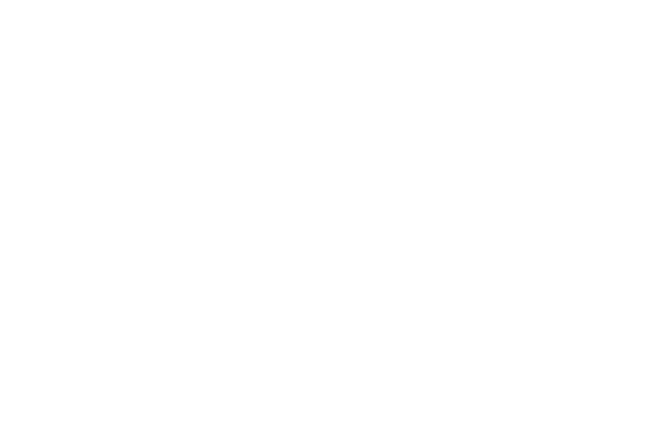
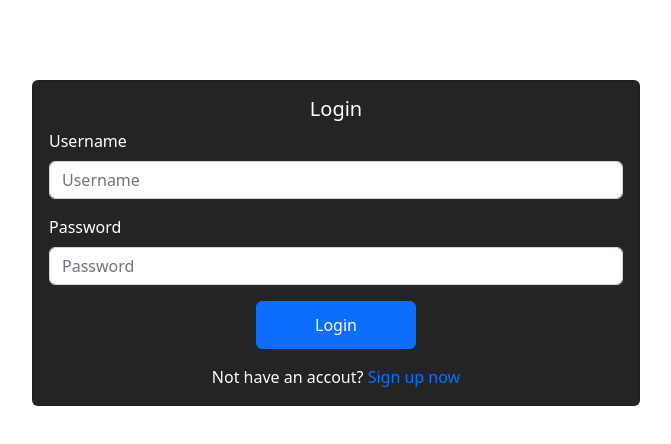
Before and after one commit to nghiavt2906/Web-Scraping-FE, a React (Vite) app: page /login in a window 1280 px wide. Shown: the top 444 px of the page, without its empty margins (304-975 px from the left). Built offline with nearby package versions, Linux system fonts and the light colour scheme.

Commit message:
initial login, signup and home pages

```diff
--- a/index.html
+++ b/index.html
@@ -2,7 +2,6 @@
 <html lang="en">
   <head>
     <meta charset="UTF-8" />
-    <link rel="icon" type="image/svg+xml" href="/vite.svg" />
     <meta name="viewport" content="width=device-width, initial-scale=1.0" />
     <title>Keywords Analyzer</title>
   </head>
--- a/package.json
+++ b/package.json
@@ -9,8 +9,11 @@
     "preview": "vite preview"
   },
   "dependencies": {
+    "bootstrap": "^5.2.3",
     "react": "^18.2.0",
+    "react-bootstrap": "^2.7.2",
     "react-dom": "^18.2.0",
+    "react-router-dom": "^6.8.2",
     "sass": "^1.58.3"
   },
   "devDependencies": {
--- a/src/App.jsx
+++ b/src/App.jsx
@@ -1,8 +1,25 @@
+import { BrowserRouter as Router, Routes, Route } from "react-router-dom";
+
+import Login from "./pages/authentication/login/Login";
+import Signup from "./pages/authentication/signup/Signup";
+import Home from "./pages/home/Home";
+
 function App() {
   return (
-    <div className="App">
-      <h1>Hello world</h1>
-    </div>
+    <>
+      <Router>
+        <Routes>
+          <Route>
+            <Route path="/login" element={<Login />} />
+            <Route path="/signup" element={<Signup />} />
+          </Route>
+
+          <Route>
+            <Route path="/" element={<Home />} />
+          </Route>
+        </Routes>
+      </Router>
+    </>
   );
 }
 
--- a/src/main.jsx
+++ b/src/main.jsx
@@ -1,6 +1,7 @@
 import React from "react";
 import ReactDOM from "react-dom/client";
 import App from "./App";
+import "bootstrap/scss/bootstrap.scss";
 import "./index.scss";
 
 ReactDOM.createRoot(document.getElementById("root")).render(
--- /dev/null
+++ b/src/pages/authentication/login/Login.jsx
@@ -0,0 +1,96 @@
+import React, { useState } from "react";
+import { useNavigate } from "react-router-dom";
+import Form from "react-bootstrap/Form";
+import Button from "react-bootstrap/Button";
+import Card from "react-bootstrap/Card";
+import Alert from "react-bootstrap/Alert";
+
+const Login = () => {
+  const [username, setUsername] = useState("");
+  const [password, setPassword] = useState("");
+
+  const [error, setError] = useState("");
+
+  const navigate = useNavigate();
+
+  const handleSubmit = async (e) => {
+    e.preventDefault();
+
+    const data = { username, password };
+
+    if (username.length === 0 || password.length === 0) {
+      setError("Username and password are required!");
+      return;
+    }
+
+    try {
+      // post login
+      navigate("/", { replace: true });
+    } catch (err) {
+      console.log(err);
+      setError(err.response.data);
+    }
+  };
+
+  return (
+    <>
+      <Card
+        style={{
+          width: "38rem",
+          color: "white",
+          margin: "5rem auto",
+          backgroundColor: "#242424",
+        }}
+      >
+        <Card.Body>
+          <Card.Title style={{ textAlign: "center" }}>Login</Card.Title>
+          {error.length > 0 ? (
+            <Alert variant="danger" onClose={() => setError("")} dismissible>
+              <Alert.Heading>please check again.</Alert.Heading>
+              <p>{error}</p>
+            </Alert>
+          ) : null}
+          <Form onSubmit={handleSubmit}>
+            <Form.Group className="mb-3" controlId="formBasicEmail">
+              <Form.Label>Username</Form.Label>
+              <Form.Control
+                type="text"
+                placeholder="Username"
+                value={username}
+                onChange={(e) => setUsername(e.target.value)}
+              />
+            </Form.Group>
+
+            <Form.Group className="mb-3" controlId="formBasicPassword">
+              <Form.Label>Password</Form.Label>
+              <Form.Control
+                type="password"
+                placeholder="Password"
+                value={password}
+                onChange={(e) => setPassword(e.target.value)}
+              />
+            </Form.Group>
+
+            <div className="row justify-content-center">
+              <Button
+                variant="primary"
+                type="submit"
+                style={{ width: "10rem", height: "3rem" }}
+              >
+                Login
+              </Button>
+              <span style={{ textAlign: "center", marginTop: "1rem" }}>
+                Not have an accout?{" "}
+                <a href="/signup" style={{ textDecoration: "none" }}>
+                  Sign up now
+                </a>
+              </span>
+            </div>
+          </Form>
+        </Card.Body>
+      </Card>
+    </>
+  );
+};
+
+export default Login;
--- /dev/null
+++ b/src/pages/authentication/signup/Signup.jsx
@@ -0,0 +1,92 @@
+import React, { useState } from "react";
+import { useNavigate } from "react-router-dom";
+import { Form, Button, Card, Alert } from "react-bootstrap";
+
+function Signup() {
+  const [username, setUsername] = useState("");
+  const [password, setPassword] = useState("");
+  const [error, setError] = useState("");
+
+  const navigate = useNavigate();
+
+  const handleSubmit = async (e) => {
+    e.preventDefault();
+
+    const data = { username, password };
+
+    if (username.length === 0 || password.length === 0) {
+      setError("Username and password are required!");
+      return;
+    }
+
+    if (password.length < 6) {
+      setError("Length of password must contain at least 6 characters!");
+      return;
+    }
+
+    try {
+      // post signup
+      navigate("/login");
+    } catch (err) {
+      console.log(err);
+    }
+  };
+
+  return (
+    <Card
+      style={{
+        width: "38rem",
+        color: "white",
+        margin: "4rem auto",
+        backgroundColor: "#242424",
+      }}
+    >
+      <Card.Body>
+        <Card.Title style={{ textAlign: "center" }}>
+          Create a new account
+        </Card.Title>
+
+        {error.length > 0 ? (
+          <Alert variant="danger" onClose={() => setError("")} dismissible>
+            <Alert.Heading>please check again.</Alert.Heading>
+            <p>{error}</p>
+          </Alert>
+        ) : null}
+
+        <Form onSubmit={handleSubmit}>
+          <Form.Group className="mb-3" controlId="formBasicEmail">
+            <Form.Label>Username</Form.Label>
+            <Form.Control
+              type="text"
+              placeholder="Username"
+              value={username}
+              onChange={(e) => setUsername(e.target.value)}
+            />
+          </Form.Group>
+
+          <Form.Group className="mb-3" controlId="formBasicPassword">
+            <Form.Label>Password</Form.Label>
+            <Form.Control
+              type="password"
+              placeholder="Password"
+              value={password}
+              onChange={(e) => setPassword(e.target.value)}
+            />
+          </Form.Group>
+
+          <div class="row justify-content-center">
+            <Button
+              variant="primary"
+              type="submit"
+              style={{ width: "10rem", height: "3rem" }}
+            >
+              Sign up
+            </Button>
+          </div>
+        </Form>
+      </Card.Body>
+    </Card>
+  );
+}
+
+export default Signup;
--- /dev/null
+++ b/src/pages/home/Home.jsx
@@ -0,0 +1,7 @@
+import React from "react";
+
+const Home = () => {
+  return <div>Home</div>;
+};
+
+export default Home;
```
Also changed, not shown: 1 other file (tests, documents, lock files or other folders).
